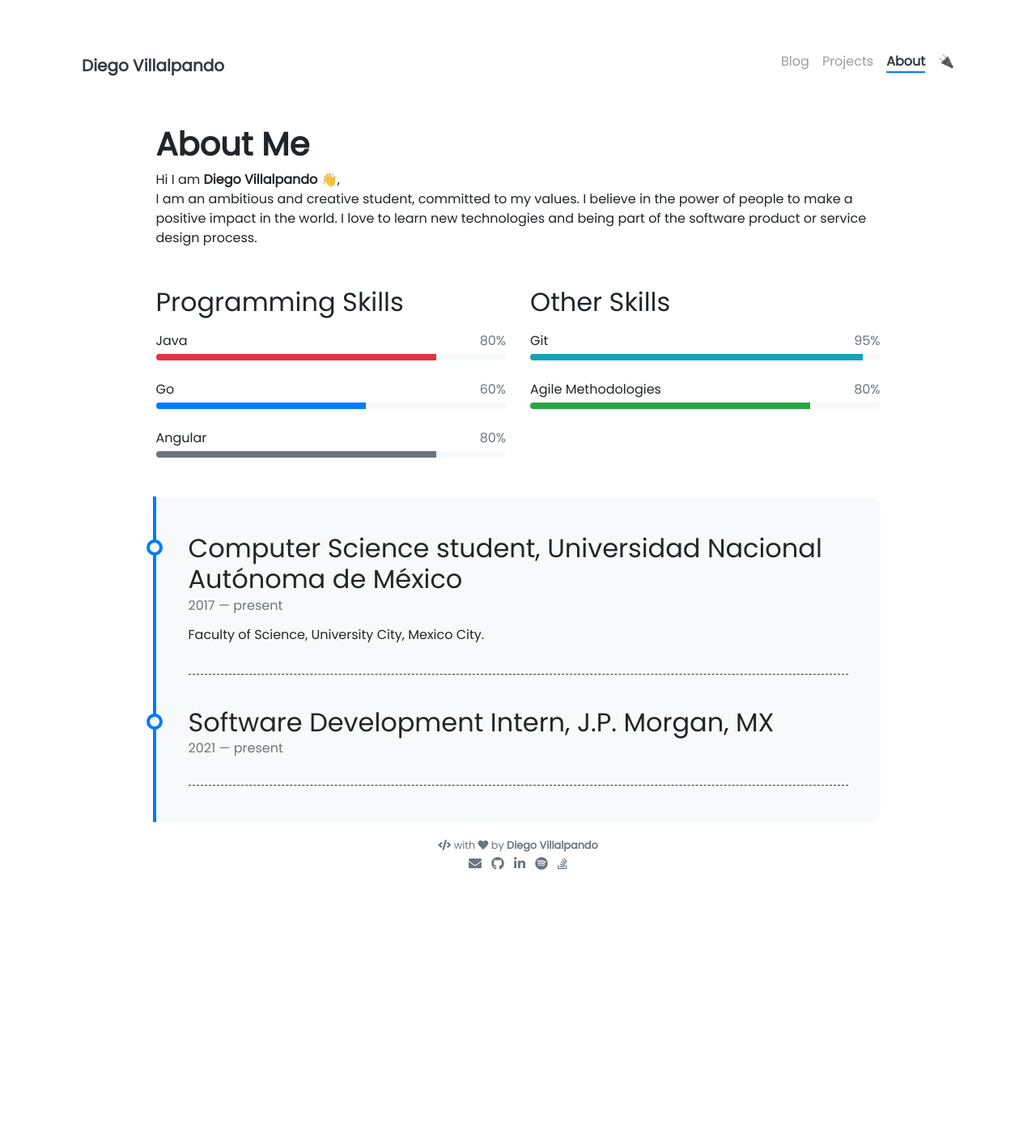
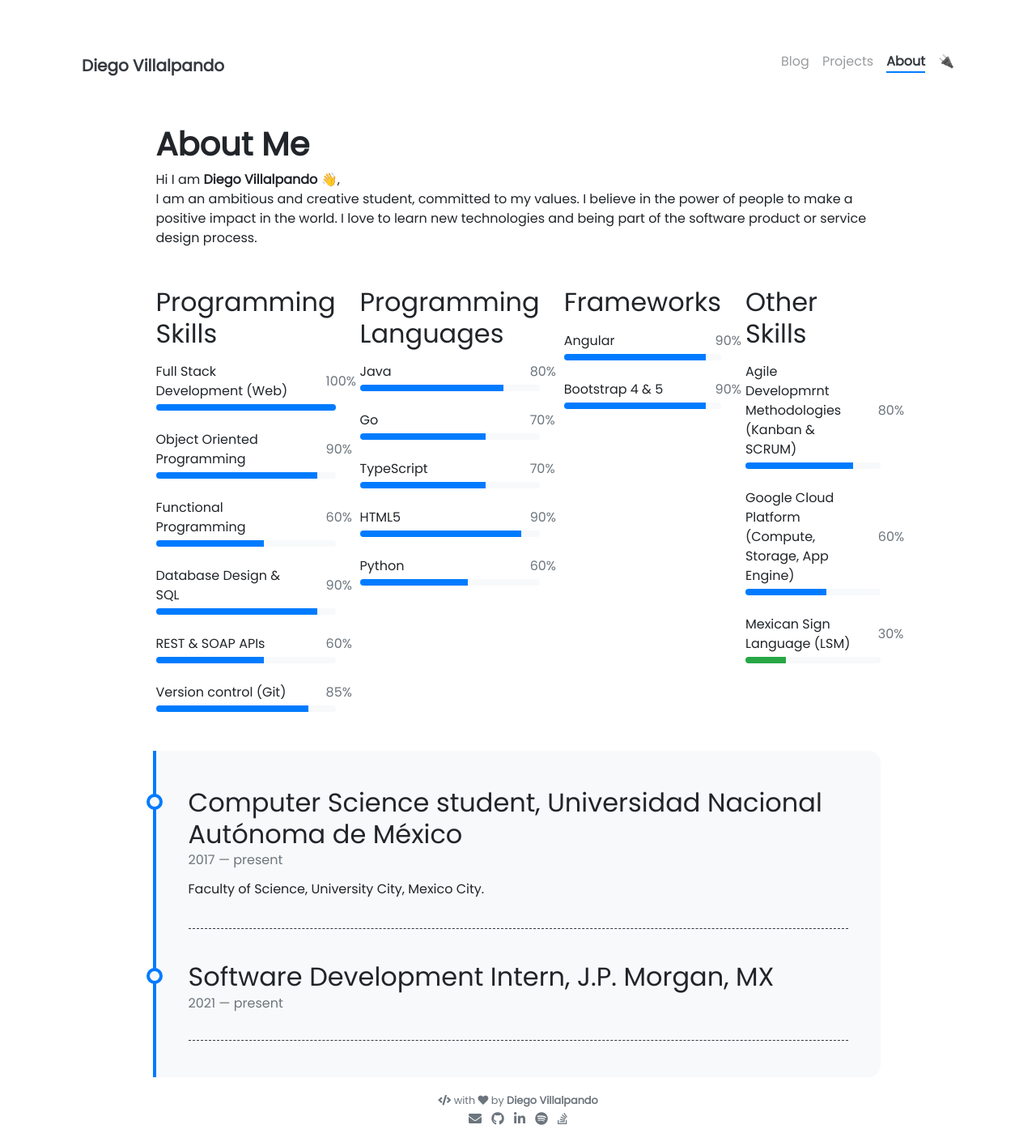
Before and after one commit to Dialvive/dialvive.dev, a Jekyll site: the page built from pages/about.md, in a window 1280 px wide. Shown: the whole page at 81% size. Built offline with Jekyll 4.4.1, drawn with Linux system fonts in a browser that asks for light colours; nearby versions of some CDN libraries; emoji names are drawn with the system emoji font; before the commit the page ends 1095 px from its top, so only the background shows below that.

Commit message:
UPG about page

```diff
--- /dev/null
+++ b/_data/frameworks.yml
@@ -0,0 +1,7 @@
+- name: Angular
+  percentage: 90
+  color: angular
+
+- name: Bootstrap 4 & 5
+  percentage: 90
+  color: bootstrap
--- a/_data/other-skills.yml
+++ b/_data/other-skills.yml
@@ -1,7 +1,11 @@
-- name: Git
-  percentage: 95
-  color: info
+- name: Agile Developmrnt Methodologies (Kanban & SCRUM)
+  percentage: 80
+  color: primary
 
-- name: Agile Methodologies
-  percentage: 80
+- name: Google Cloud Platform (Compute, Storage, App Engine)
+  percentage: 60
+  color: primary
+
+- name: Mexican Sign Language (LSM)
+  percentage: 30
   color: success
--- a/_data/programming-skills.yml
+++ b/_data/programming-skills.yml
@@ -1,11 +1,23 @@
-- name: Java
-  percentage: 80
-  color: danger
+- name: Full Stack Development (Web)
+  percentage: 100
+  color: primary
 
-- name: Go
+- name: Object Oriented Programming
+  percentage: 90
+  color: primary
+
+- name: Functional Programming
   percentage: 60
-  color:
+  color: primary
 
-- name: Angular
-  percentage: 80
-  color: secondary
+- name: Database Design & SQL
+  percentage: 90
+  color: primary
+
+- name: REST & SOAP APIs
+  percentage: 60
+  color: primary
+
+- name: Version control (Git)
+  percentage: 85
+  color: primary
--- a/_sass/_variables.scss
+++ b/_sass/_variables.scss
@@ -10,4 +10,15 @@ $dark:      #343a40;
 $text-black: #343a40;
 $text-white: rgba(white, .9);
 
+$java:      #c74634;
+$go:        #2dbcaf;
+$typescript:#2f75c1;
+$python:    #f9cd3f;
+$html:      #ef652a;
+
+$angular:   #d90030;
+$bootstrap: #7952b3;
+
+
+
 $rounded-borders: 15px;
--- a/pages/about.md
+++ b/pages/about.md
@@ -12,6 +12,8 @@ I am an ambitious and creative student, committed to my values. I believe in the
 
 <div class="row">
 {% include about/skills.html title="Programming Skills" source=site.data.programming-skills %}
+{% include about/skills.html title="Programming Languages" source=site.data.programming-languages %}
+{% include about/skills.html title="Frameworks" source=site.data.frameworks %}
 {% include about/skills.html title="Other Skills" source=site.data.other-skills %}
 </div>
 
```
Also changed, not shown: _data/programming-languages.yml (added, +19 -0 lines).
